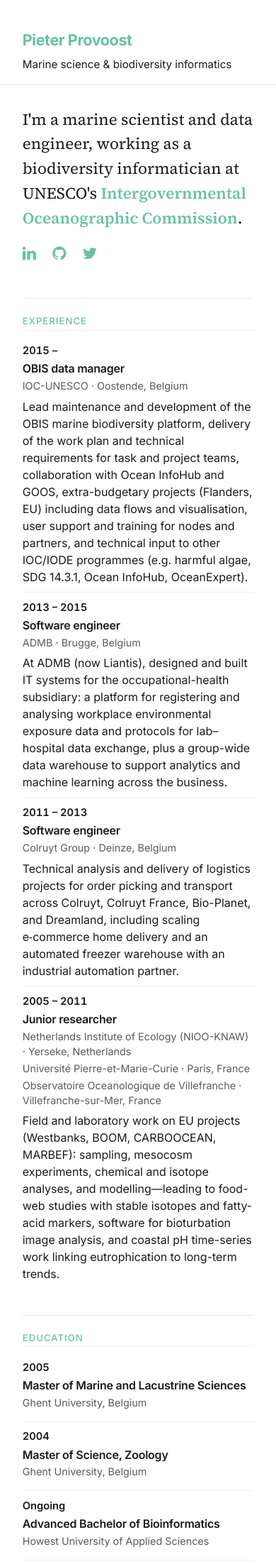
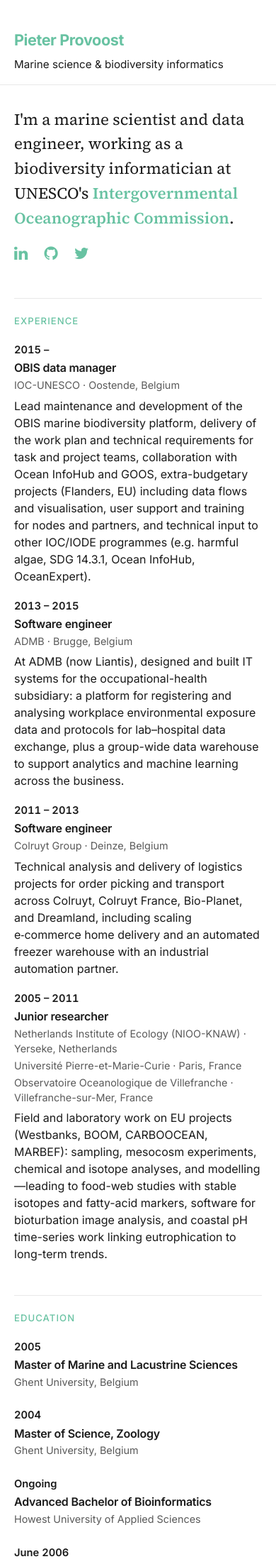
Before and after one commit to pieterprovoost/pieterprovoost.github.io, a Jekyll site: the page built from index.md, in a window 390 px wide. Shown: the top 2204 px of the page at 71% size. Built offline with Jekyll 4.4.1, drawn with Linux system fonts in a browser that asks for light colours.

Commit message:
styling fixes

```diff
--- a/assets/style.css
+++ b/assets/style.css
@@ -1,4 +1,8 @@
 /* Base — readable column, list rhythm (POC) */
+html {
+    overflow-x: hidden;
+}
+
 :root {
     --font-sans: "Inter", system-ui, -apple-system, "Segoe UI", Roboto, sans-serif;
     --font-serif: "Source Serif 4", "Georgia", serif;
@@ -26,9 +30,11 @@
 }
 
 .site-inner {
-    max-width: min(54rem, 94vw);
+    /* Use 100% not vw — avoids sub-pixel horizontal scroll when combined with padding/scrollbars */
+    max-width: min(54rem, 100%);
     margin: 0 auto;
     padding: 0 1.25rem;
+    box-sizing: border-box;
 }
 
 .site-header {
@@ -222,6 +228,7 @@
     color: var(--color-text);
     padding: var(--timeline-pad-y) 0;
     border-bottom: var(--timeline-border);
+    overflow-wrap: anywhere;
 }
 
 .bib-entry:last-child {
@@ -235,16 +242,27 @@
 }
 
 @media (max-width: 640px) {
+    /* Link negative horizontal margins extend past the column and cause sideways scroll */
+    a:any-link {
+        margin-left: 0;
+        margin-right: 0;
+    }
+
     .page-section {
         grid-template-columns: 1fr;
         gap: 0.5rem;
         padding-top: 1.5rem;
+        /* Keep border-top between major sections (Experience, Education, …) */
     }
 
     .page-section__label {
         text-align: left;
         padding-bottom: 0.25rem;
-        border-bottom: 1px solid #eee;
+        border-bottom: none;
+    }
+
+    .bib-entry {
+        border-bottom: none;
     }
 
     .page-section__content--indent-body {
@@ -254,6 +272,7 @@
     .list-row {
         grid-template-columns: 1fr;
         gap: 0.25rem;
+        border-bottom: none;
     }
 
     .list-row__year,
@@ -277,7 +296,7 @@
 
     .list-section--bibliography > h2.bibliography ~ h2.bibliography {
         padding-top: 0.75rem;
-        border-top: 1px solid #eee;
+        border-top: none;
     }
 }
 
```
